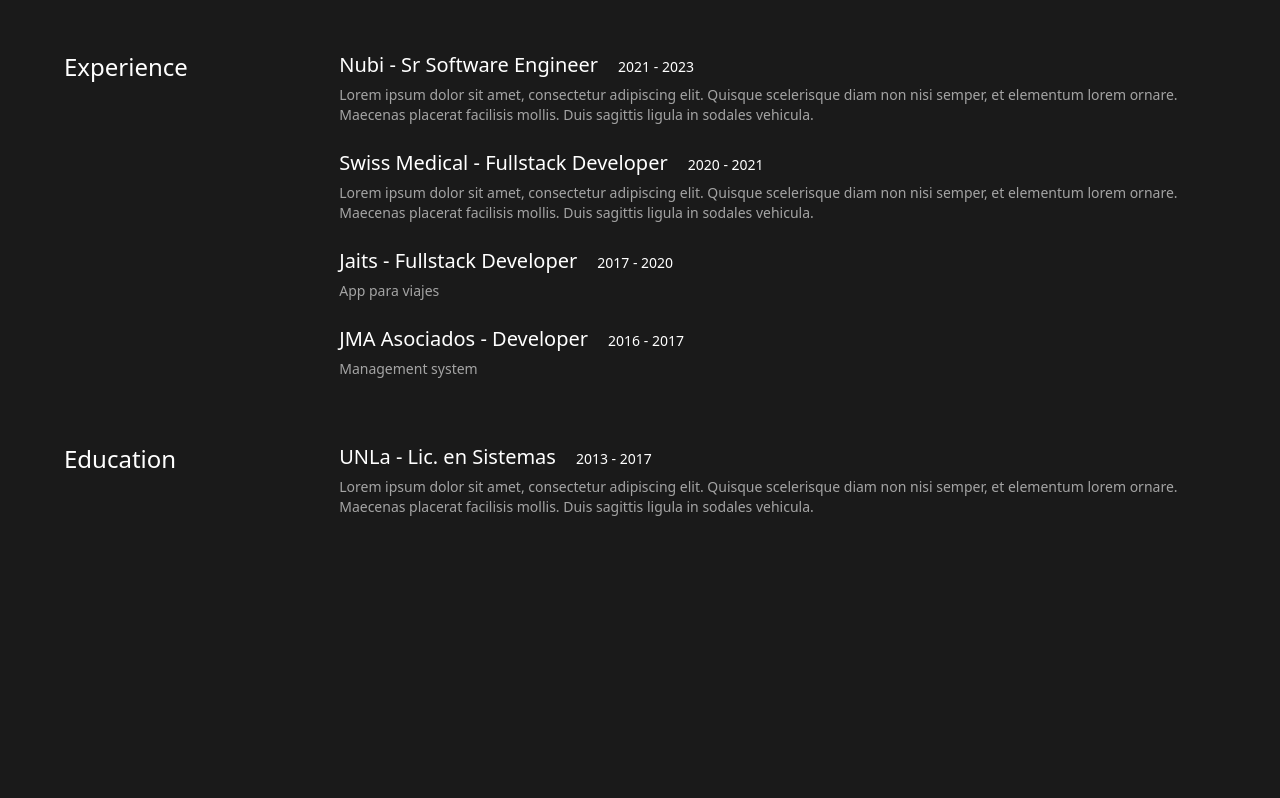
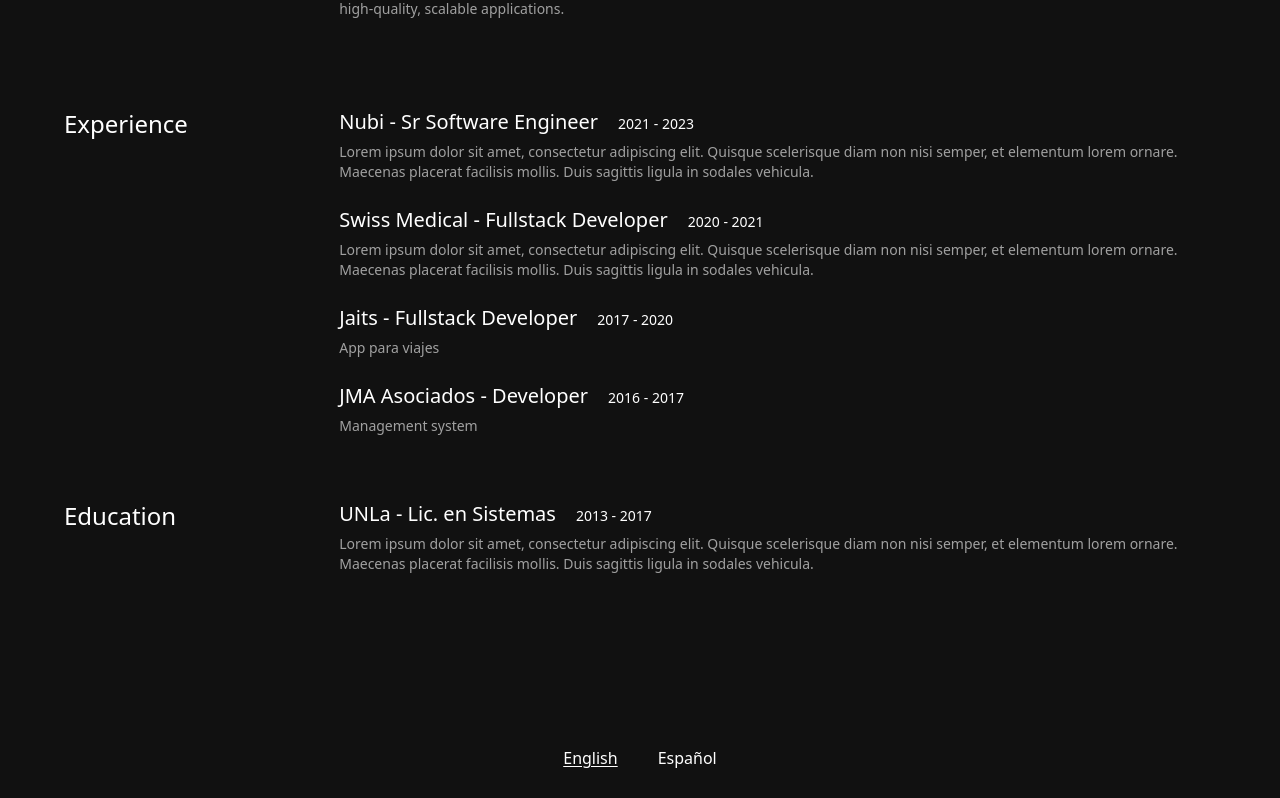
Before and after one commit to gonzaldd/my-portfolio, a React (Vite) app: page / in a window 1280 px wide. Shown: the part 832-1630 px from the top of the page. Before the commit the page ends 1428 px from the top, so only its background shows below. Built offline with nearby package versions, Linux system fonts and the light colour scheme.

Commit message:
Add footer & multi language

```diff
--- a/index.html
+++ b/index.html
@@ -7,7 +7,7 @@
       name="viewport"
       content="width=device-width, initial-scale=1.0 viewport-fit=cover"
     />
-    <meta name="theme-color" content="#000000" />
+    <meta name="theme-color" content="#111111" />
     <title>Gonzalo De Domingo</title>
   </head>
   <body>
--- a/src/App.jsx
+++ b/src/App.jsx
@@ -3,6 +3,7 @@
 import Header from './components/header'
 import AboutMe from './pages/aboutMe'
 import Portfolio from './pages/portfolio'
+import Footer from './components/footer'
 import ErrorPage from './pages/notFound'
 
 function App() {
@@ -11,6 +12,7 @@
       <Header />
       <Home />
       <AboutMe />
+      <Footer />
     </div >
   )
 }
--- /dev/null
+++ b/src/components/footer.jsx
@@ -0,0 +1,41 @@
+import { useTranslation } from 'react-i18next'
+
+const languages = {
+  en: 'English',
+  es: 'Español',
+}
+
+const Footer = () => {
+  const { i18n } = useTranslation('FOOTER')
+
+  const changeLanguage = () => {
+    try {
+      i18n.changeLanguage(i18n.language === 'es' ? 'en' : 'es')
+      localStorage.setItem('lng', i18n.language)
+    } catch (error) {
+      console.log(error)
+    }
+  }
+
+  return (
+    <footer
+      id="footer"
+      className="flex justify-center items-center gap-10 h-[80px] mt-16"
+      onClick={changeLanguage}
+    >
+      {Object.keys(languages).map((key, i) => (
+        <div key={`${key}-${i}`}>
+          <p
+            className={`${
+              i18n.language === key ? 'underline underline-offset-2' : ''
+            } cursor-pointer fade-out-transition-hover`}
+          >
+            {languages[key]}
+          </p>
+        </div>
+      ))}
+    </footer>
+  )
+}
+
+export default Footer
--- a/src/css/App.css
+++ b/src/css/App.css
@@ -1,6 +1,6 @@
 :root {
   --primary-color: #393939;
-  --background-color: rgb(26, 26, 26);
+  --background-color: #111111;
   --secondary-color: white;
   --regular-font: "HelveticaNowDisplay-Regular";
   --light-font: "HelveticaNowDisplay-Light";
--- a/src/utils/i18n.js
+++ b/src/utils/i18n.js
@@ -6,7 +6,7 @@
   resources: {
     ...translations,
   },
-  lng: 'en', // if you're using a language detector, do not define the lng option
+  lng: localStorage.lng || 'en', // if you're using a language detector, do not define the lng option
   fallbackLng: 'en',
 
   interpolation: {
```
